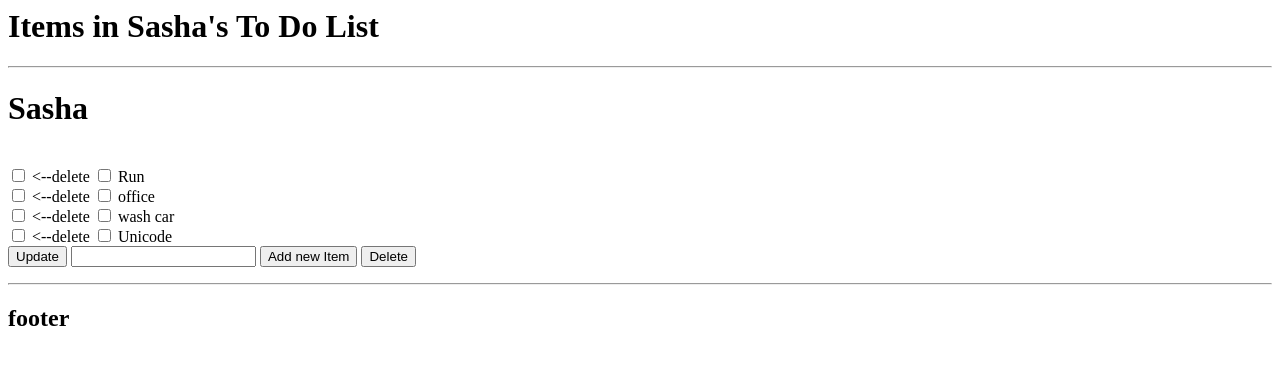
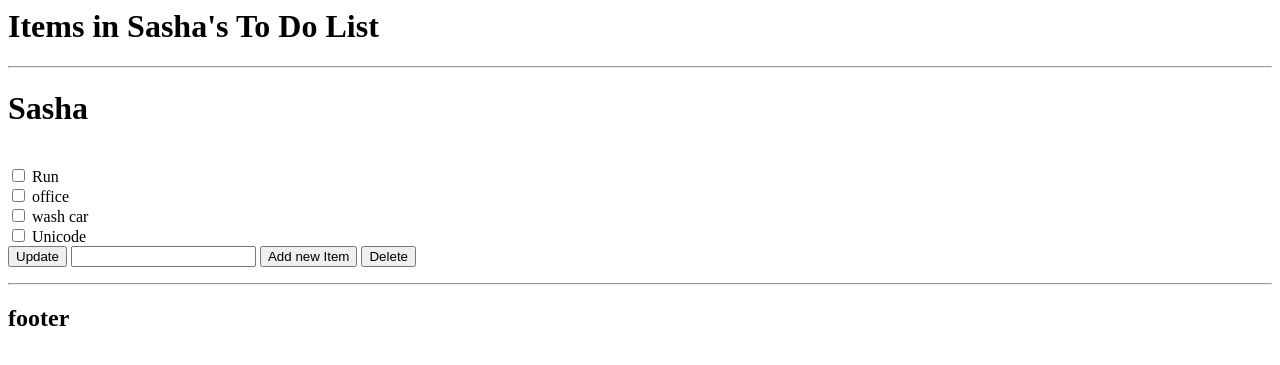
Before and after one commit to AnaidaLewis/lp_tasks, a Django app: page /2 in a window 1280 px wide. Shown: the top 365 px of the page. Run offline with Django 3.2, Linux system fonts and the light colour scheme; data comes from the database, SQL or seed files in the repository; both versions use the stored data as it was after the commit.

Commit message:
4th version

```diff
--- a/lptask0/task0/templates/task0/items.html
+++ b/lptask0/task0/templates/task0/items.html
@@ -7,8 +7,6 @@
 <form method = "post" action = '#'>
     {%csrf_token%}
     {%for i in it %}
-    <input type ="checkbox", value = "clicked", name="a{{i.id}}">
-    <--delete
         {%if i.complete == True%}
             <input type ="checkbox", value = "clicked", name="c{{i.id}}" checked>
             <label>{{i.text}}</label>
--- a/lptask0/task0/views.py
+++ b/lptask0/task0/views.py
@@ -38,7 +38,7 @@ def id(response,id):
 
         elif response.POST.get("delete"):
             for item in it:
-                if response.POST.get("a"+str(item.id)) == "clicked":
+                if response.POST.get("c"+str(item.id)) == "clicked":
                     del_item = Item.objects.get(id = item.id)
                     del_item.delete()
             it = Item.objects.filter(todolist=ls)
```
Also changed, not shown: lptask0/db.sqlite3.
